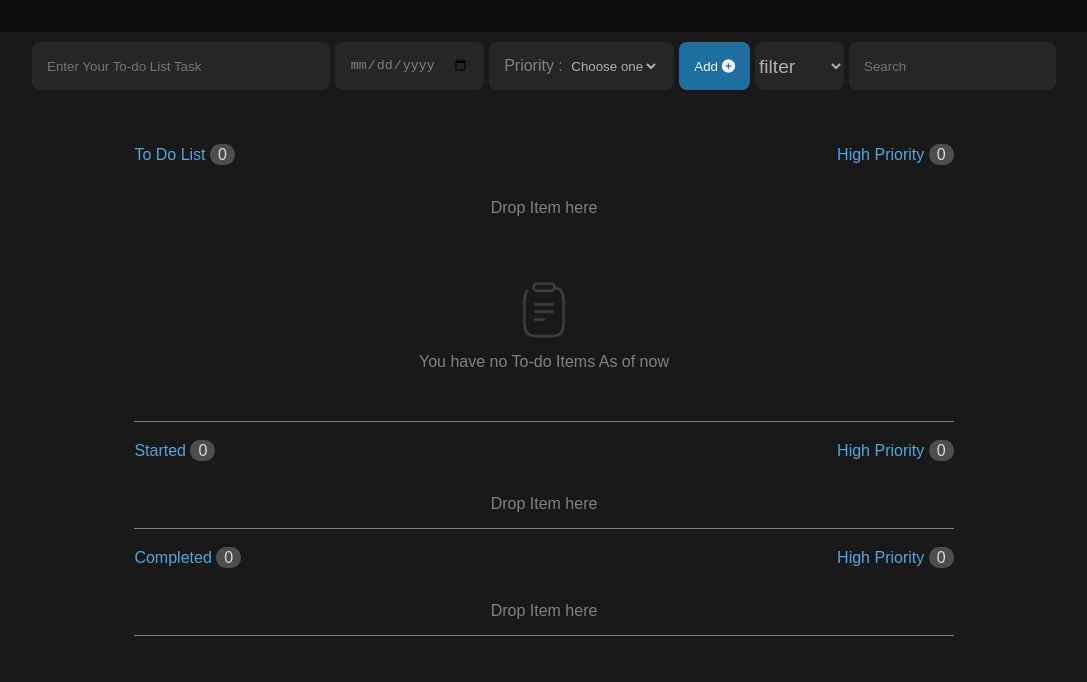
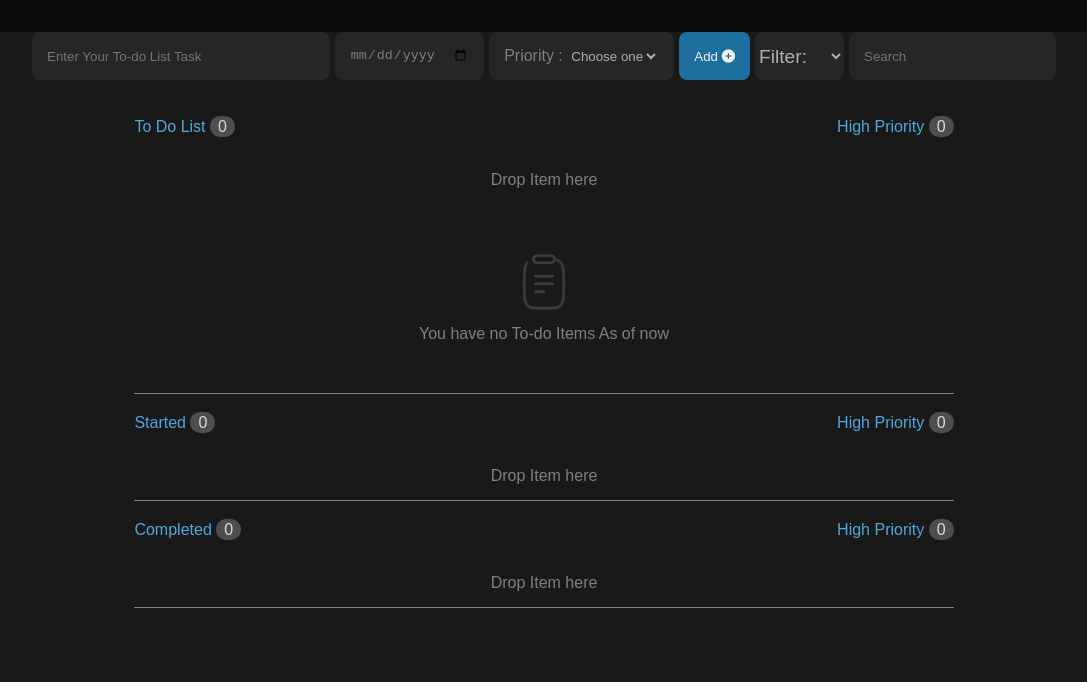
Before and after one commit to Bhakti-Kshirsagar/To-Do-List, a plain HTML site: page index.html in a window 1280 px wide. Shown: the part 118-800 px from the top of the page, without its empty margins (96-1183 px from the left). Drawn offline with Linux system fonts and the light colour scheme.

Commit message:
first commit

```diff
--- a/index.html
+++ b/index.html
@@ -48,7 +48,7 @@
 
         <!-- Form for adding new task -->
         <form id="task-form">
-            <input name="task" type="text" id="task-input" placeholder="Enter Your To-do List Task" required>
+            <input name="task" type="text" class="task" id="task-input" placeholder="Enter Your To-do List Task" required>
             <input name="date" type="date" id="due-date-input" required>
             <div id="priority-container">
 
@@ -64,15 +64,16 @@
 
             <button name="button">Add <i class="fa-solid fa-circle-plus"></i></button>
             <select name="filter" id="filter">
-                <option value="">filter</option>
+                <option value="">Filter:</option>
                 <option value="All">All</option>
                 <option value="High">High</option>
                 <option value="Medium">Medium</option>
                 <option value="Low">Low</option>
             </select>
+
             <input type="text" id="search-input" placeholder="Search">
         </form>
-        <br><br>
+        <br>
 
 
         <!-- Task container for holding tasks -->
--- a/style.css
+++ b/style.css
@@ -35,7 +35,7 @@ header h1 {
 /* Styling main section */
 
 main {
-    margin-top: 10px ;
+    /* margin-top: 10px ; */
     width: 80vw;
     min-width: 560px;
 }
@@ -87,6 +87,7 @@ main {
     border: none;
     outline: none;
 }
+
 #filter{
     font-size: 1.2rem;
     border-radius: 8px;
@@ -107,6 +108,7 @@ main {
 #todo,#started,#completed{
     width: 80%;
 }
+
 .to-do-head,
 .started-head,
 .completed-head {
```
